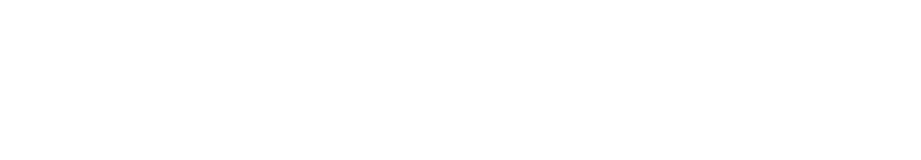
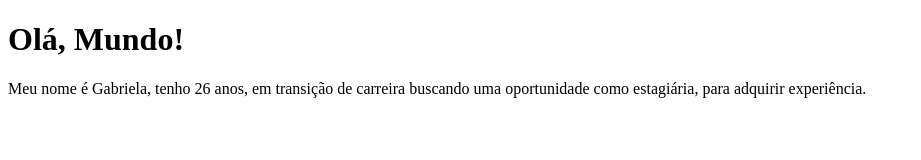
Before and after one commit to GabsAzevedo/dio-desafio-github, a plain HTML site: page index.html in a window 1280 px wide. Shown: the whole page, without its empty margins (0-921 px from the left). Drawn offline with Linux system fonts and the light colour scheme.

Commit message:
Update index.html

```diff
--- a/index.html
+++ b/index.html
@@ -8,7 +8,8 @@
 </head>
 
 <body>
-
+  <h1>Olá, Mundo!</h1>
+  <p> Meu nome é Gabriela, tenho 26 anos, em transição de carreira buscando uma oportunidade como estagiária, para adquirir experiência.</p>
 </body>
 
 </html>
```
